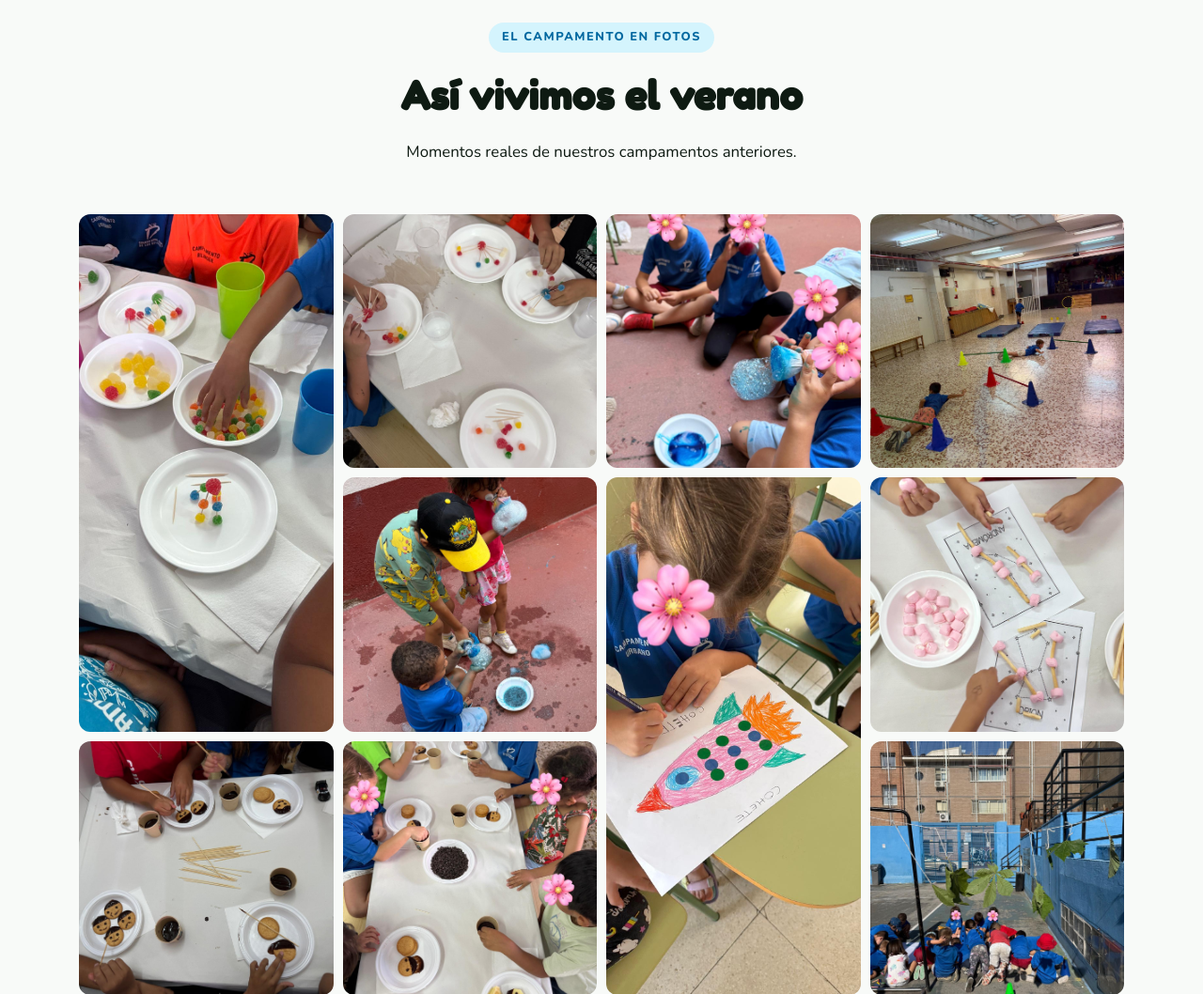
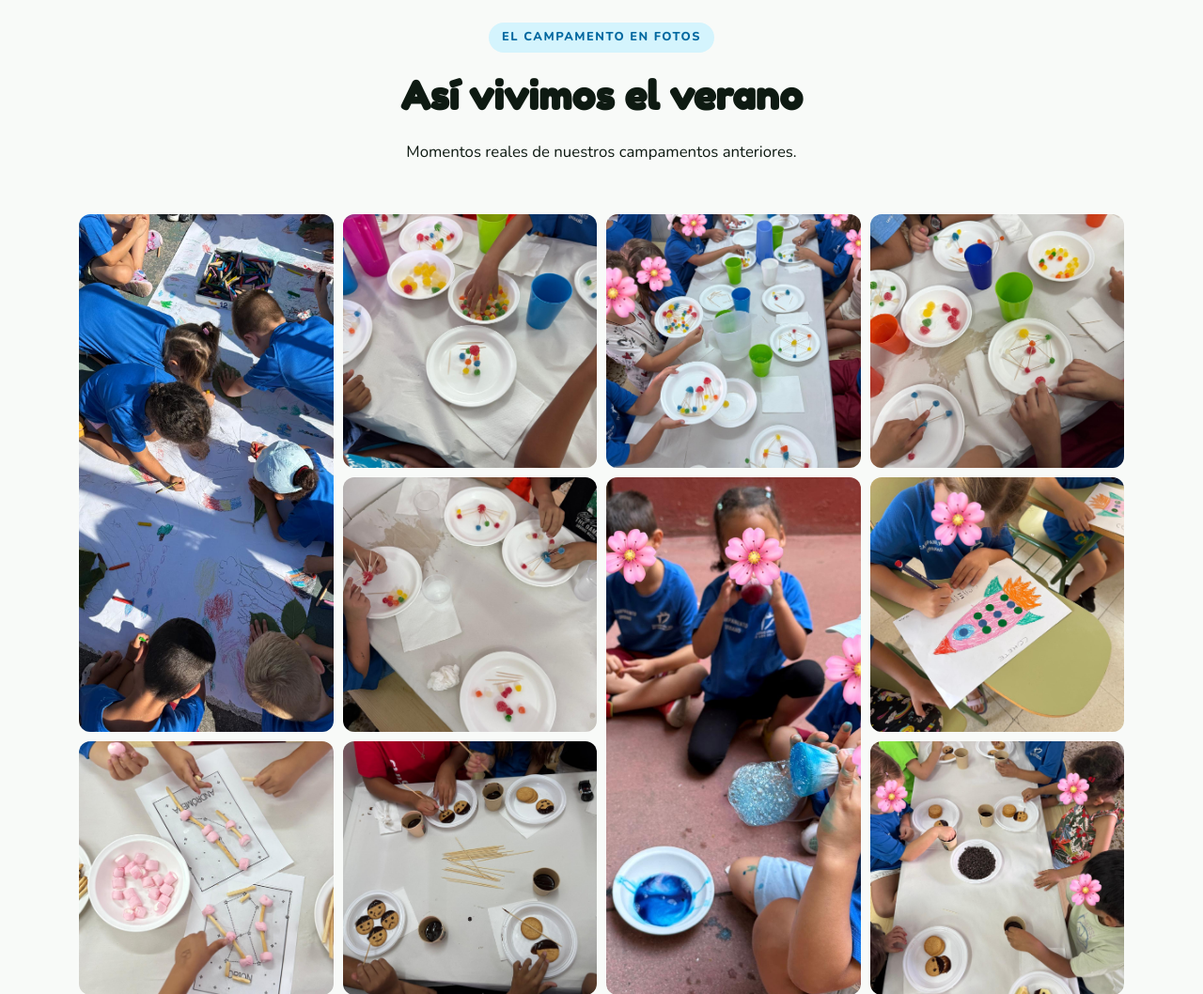
Before and after one commit to fangyi9881/colegio-nsd, a PHP site: page /campamento-nsd/ in a window 1280 px wide. Shown: the part 2440-3498 px from the top of the page at 94% size. Run offline with PHP 8.4, Linux system fonts and the light colour scheme; some libraries are stand-ins or nearby versions.

Commit message:
Campamento: hero camp-18 + galeria completa 17 fotos
Co-Authored-By: Claude Sonnet 4.6 <noreply@anthropic.com>

```diff
--- a/campamento-nsd/assets/css/styles.css
+++ b/campamento-nsd/assets/css/styles.css
@@ -480,7 +480,7 @@ input, select, textarea { font: inherit; }
   box-shadow: 0 0 0 3px var(--sky);
   width: 100%;
   object-fit: cover;
-  object-position: center 20%;
+  object-position: center 35%;
   display: block;
 }
 
--- a/campamento-nsd/index.html
+++ b/campamento-nsd/index.html
@@ -181,7 +181,7 @@
 
         <div class="hero__visual" data-reveal data-reveal-delay="2">
           <div class="hero__photo-frame">
-            <img src="assets/img/camp/camp-14.jpg" alt="Niños del Campamento Urbano NSD jugando en el patio del colegio en Carabanchel" class="hero__photo" loading="eager" decoding="async" />
+            <img src="assets/img/camp/camp-18.jpg" alt="Niños del Campamento Urbano NSD dibujando juntos en el patio del colegio en Carabanchel" class="hero__photo" loading="eager" decoding="async" />
             <!-- Float cards -->
             <div class="float-card float-card--1">
               <div class="float-card__icon">🏊</div>
@@ -328,18 +328,23 @@
           <p>Momentos reales de nuestros campamentos anteriores.</p>
         </div>
         <div class="galeria__grid" data-reveal>
-          <img src="assets/img/camp/camp-02.jpg" alt="Talleres de creatividad en el Campamento NSD" class="galeria__img galeria__img--tall" loading="lazy" />
+          <img src="assets/img/camp/camp-18.jpg" alt="Niños dibujando juntos en una actividad de arte del Campamento NSD" class="galeria__img galeria__img--tall" loading="lazy" />
+          <img src="assets/img/camp/camp-02.jpg" alt="Talleres de creatividad en el Campamento NSD" class="galeria__img" loading="lazy" />
+          <img src="assets/img/camp/camp-03.jpg" alt="Actividades grupales en el Campamento Urbano NSD" class="galeria__img" loading="lazy" />
+          <img src="assets/img/camp/camp-04.jpg" alt="Talleres al aire libre en el Campamento NSD" class="galeria__img" loading="lazy" />
           <img src="assets/img/camp/camp-05.jpg" alt="Actividades artísticas en el Campamento Urbano NSD" class="galeria__img" loading="lazy" />
-          <img src="assets/img/camp/camp-06.jpg" alt="Talleres al aire libre en el Campamento NSD" class="galeria__img" loading="lazy" />
-          <img src="assets/img/camp/camp-17.jpg" alt="Actividades deportivas y gymkana en el Campamento NSD" class="galeria__img" loading="lazy" />
-          <img src="assets/img/camp/camp-16.jpg" alt="Experimentos de ciencias en el Campamento NSD" class="galeria__img" loading="lazy" />
-          <img src="assets/img/camp/camp-07.jpg" alt="Talleres creativos del Campamento Urbano NSD" class="galeria__img galeria__img--tall" loading="lazy" />
+          <img src="assets/img/camp/camp-06.jpg" alt="Juegos y dinámicas en el Campamento NSD" class="galeria__img galeria__img--tall" loading="lazy" />
+          <img src="assets/img/camp/camp-07.jpg" alt="Talleres creativos del Campamento Urbano NSD" class="galeria__img" loading="lazy" />
           <img src="assets/img/camp/camp-08.jpg" alt="Masterchef: taller de cocina en el Campamento NSD" class="galeria__img" loading="lazy" />
           <img src="assets/img/camp/camp-09.jpg" alt="Taller de repostería en el Campamento Urbano NSD" class="galeria__img" loading="lazy" />
           <img src="assets/img/camp/camp-10.jpg" alt="Taller de ciencias con constelaciones en el Campamento NSD" class="galeria__img" loading="lazy" />
           <img src="assets/img/camp/camp-11.jpg" alt="Actividades científicas en el Campamento NSD" class="galeria__img" loading="lazy" />
+          <img src="assets/img/camp/camp-12.jpg" alt="Actividades en equipo en el Campamento NSD" class="galeria__img" loading="lazy" />
           <img src="assets/img/camp/camp-13.jpg" alt="Actividades al aire libre en el patio del Colegio NSD" class="galeria__img" loading="lazy" />
           <img src="assets/img/camp/camp-14.jpg" alt="Juegos y deportes en el patio del Colegio NSD Carabanchel" class="galeria__img" loading="lazy" />
+          <img src="assets/img/camp/camp-15.jpg" alt="Taller de dibujo colaborativo en el Campamento NSD" class="galeria__img" loading="lazy" />
+          <img src="assets/img/camp/camp-16.jpg" alt="Experimentos de ciencias en el Campamento NSD" class="galeria__img" loading="lazy" />
+          <img src="assets/img/camp/camp-17.jpg" alt="Actividades deportivas y gymkana en el Campamento NSD" class="galeria__img" loading="lazy" />
         </div>
       </div>
     </section>
```
